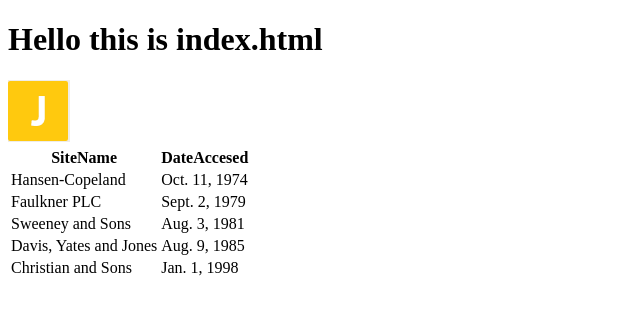
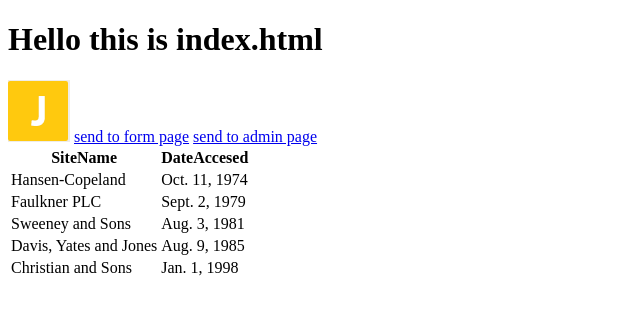
Before and after one commit to RicePad/learning_django, a Django app: page / in a window 1280 px wide. Shown: the top 315 px of the page, without its empty margins (0-640 px from the left). Run offline with Django 3.2, Linux system fonts and the light colour scheme; data comes from the database, SQL or seed files in the repository.

Commit message:
applied relative urls

```diff
--- a/first_app/urls.py
+++ b/first_app/urls.py
@@ -1,7 +1,10 @@
 from django.conf.urls import url
 from first_app import views
 
+app_name = "firstapp"
+
 urlpatterns = [
     url(r'^$', views.show_form, name='show_form'),
-    url(r'^$', views.index, name='index'),
+    url(r'^index/$', views.index, name='index'),
+    url(r'^form/$', views.show_form, name='show_form'),
 ]
--- a/first_project/urls.py
+++ b/first_project/urls.py
@@ -20,7 +20,9 @@ from first_app import views
 
 urlpatterns = [
     url(r'^$', views.index, name='index'),
-    url(r'^index/',include('first_app.urls')),
-    url(r'^formpage/',include('first_app.urls')),
+    # url(r'^index/',include('first_app.urls')),
+    # url(r'^formpage/',include('first_app.urls')),
     url(r'^admin/', admin.site.urls),
+    url(r'^firstapp/',include('first_app.urls')),
+
 ]
--- a/templates/first_app/form.html
+++ b/templates/first_app/form.html
@@ -5,6 +5,7 @@
     <title>Form page</title>
   </head>
   <body>
+    <a href="{% url 'index' %}">SEND ME TO INDEX</a>
     <h1>FILL OUT THE FORM</h1>
     <form method="POST">
       {{ form.as_p }}
--- a/templates/first_app/index.html
+++ b/templates/first_app/index.html
@@ -4,6 +4,10 @@
   <h1>Hello this is index.html </h1>
   {{ insert_me }}
   <img src="{% static "images/jslogo.png" %}" alt="Image not showing up">
+  <body>
+    <a href="{% url 'firstapp:show_form'%}"> send to form page</a>
+    <a href="{% url 'admin:index'%}"> send to admin page</a>
+
     <div>
       {% if access_records %}
         <table>
@@ -25,4 +29,6 @@
       {% else %}
         <p> NO ACCESS RECORD FOUND</p>
       {% endif %}
+    </div>
+  </body>
 </html>
```
Lines whose indentation alone changed are shown as unchanged.
